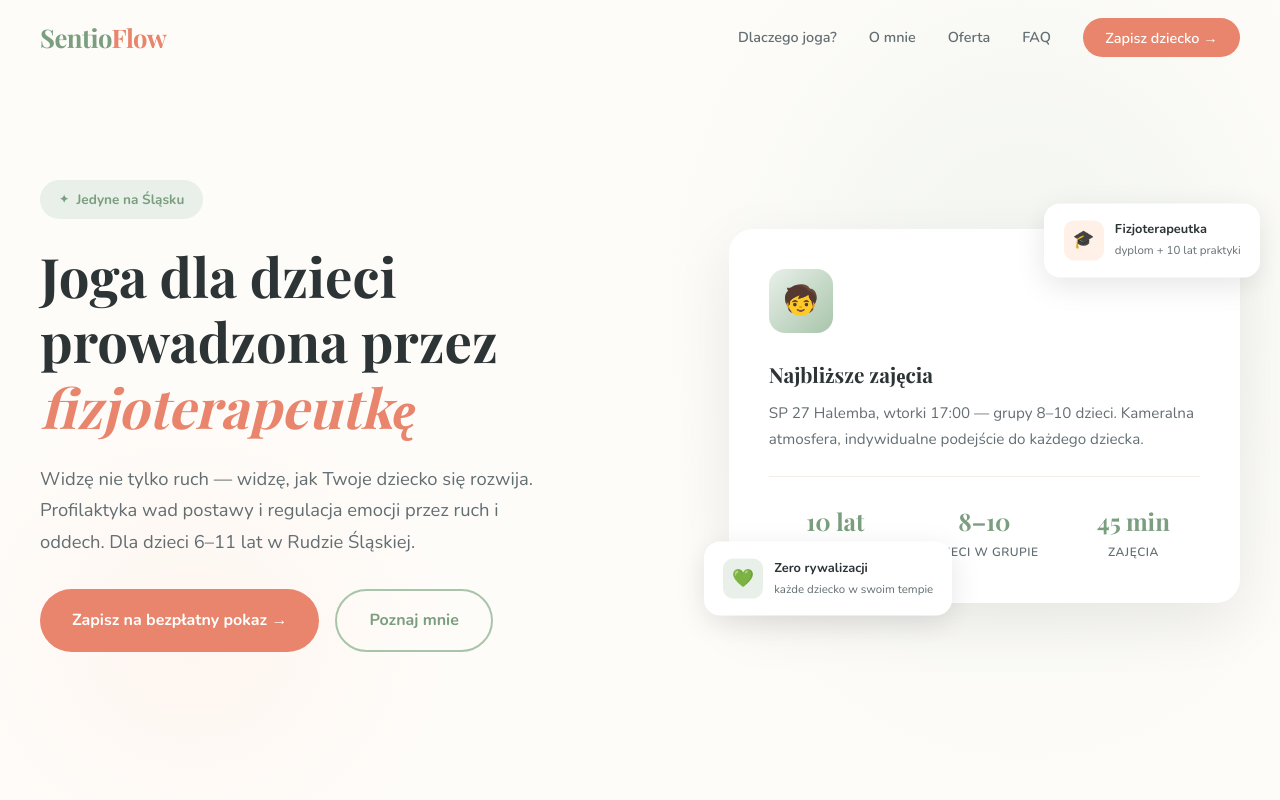
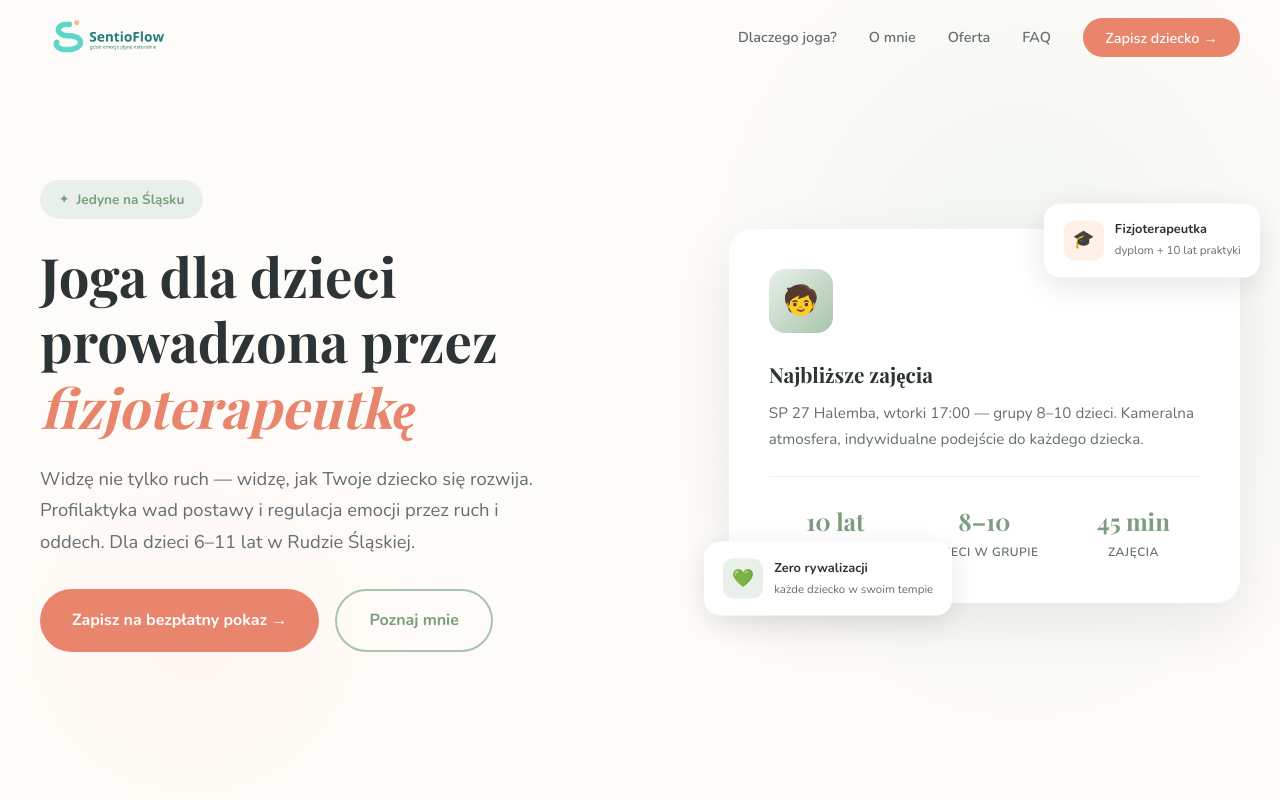
Before and after one commit to sentioflow/joga, a plain HTML site: page index.html in a window 1280 px wide. Shown: the top 800 px of the page. Drawn offline with nearby package versions, Linux system fonts and the light colour scheme; a web font is replaced by a local one.

Commit message:
Add files via upload

```diff
--- a/index.html
+++ b/index.html
@@ -70,17 +70,27 @@
             align-items: center;
         }
 
+        .logo-img {
+            height: 44px;
+            width: auto;
+            display: block;
+            transition: height 0.4s ease;
+        }
+
+        nav.scrolled .logo-img {
+            height: 36px;
+        }
+
+        .logo-img-footer {
+            height: 32px;
+            filter: brightness(0) invert(1);
+            opacity: 0.8;
+        }
+
         .logo {
-            font-family: 'Playfair Display', serif;
-            font-size: 1.6rem;
-            font-weight: 700;
-            color: var(--sage);
             text-decoration: none;
-            letter-spacing: -0.5px;
-        }
-
-        .logo span {
-            color: var(--coral);
+            display: flex;
+            align-items: center;
         }
 
         .nav-links {
@@ -1102,8 +1112,8 @@
             font-size: 0.82rem;
         }
 
-        .footer-bottom .logo {
-            font-size: 1.2rem;
+        .footer-bottom .logo-img {
+            height: 28px;
         }
 
         /* ===== ANIMATIONS ===== */
@@ -1255,7 +1265,7 @@
     <!-- NAVIGATION -->
     <nav id="navbar">
         <div class="nav-inner">
-            <a href="#" class="logo">Sentio<span>Flow</span></a>
+            <a href="#" class="logo"><img src="logo.png" alt="SentioFlow" class="logo-img"></a>
             <ul class="nav-links" id="navLinks">
                 <li><a href="#problemy">Dlaczego joga?</a></li>
                 <li><a href="#o-mnie">O mnie</a></li>
@@ -1636,7 +1646,7 @@
             </div>
         </div>
         <div class="footer-bottom">
-            <a href="#" class="logo">Sentio<span>Flow</span></a>
+            <a href="#" class="logo"><img src="logo.png" alt="SentioFlow" class="logo-img logo-img-footer"></a>
             <span>© 2026 SentioFlow Elżbieta Markiewicz. Wszelkie prawa zastrzeżone.</span>
         </div>
     </section>
```
